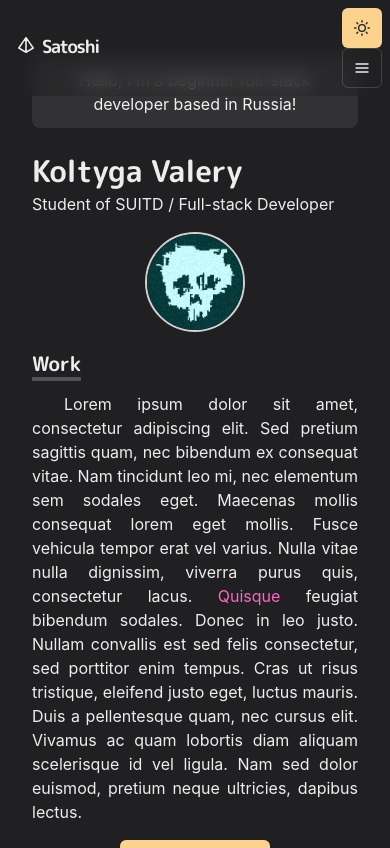
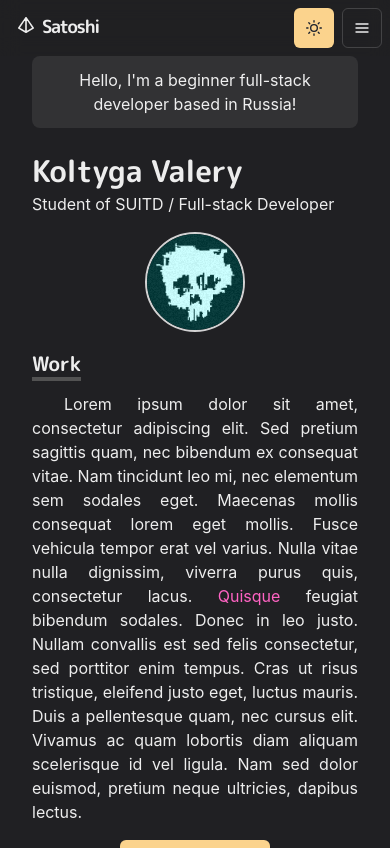
Before and after one commit to uglysatoshi/profile-app, a Next.js app: page / in a window 390 px wide. Shown: the top 848 px of the page. Built offline with nearby package versions, Linux system fonts and the light colour scheme.

Commit message:
fix: (toggle positioning on mobile)

```diff
--- a/components/theme-toggle-button.js
+++ b/components/theme-toggle-button.js
@@ -1,5 +1,5 @@
-import { AnimatePresence, motion } from "framer-motion"
-import { IconButton, useColorMode, useColorModeValue} from "@chakra-ui/react"
+import { AnimatePresence, motion } from 'framer-motion'
+import { IconButton, useColorMode, useColorModeValue } from '@chakra-ui/react'
 import { SunIcon, MoonIcon } from '@chakra-ui/icons'
 
 const ThemeToggleButton = () => {
@@ -8,19 +8,19 @@ const ThemeToggleButton = () => {
     return (
         <AnimatePresence mode='wait' initial={false}>
             <motion.div
+                style={{ display: 'inline-block' }}
                 key={useColorModeValue('light', 'dark')}
-                initial={{y: -20, opacity: 0}}
-                animate={{y: 0, opacity: 1}}
-                exit={{y: 20, opacity: 0}}
-                transition={{duration: 0.2}}
+                initial={{ y: -20, opacity: 0 }}
+                animate={{ y: 0, opacity: 1 }}
+                exit={{ y: 20, opacity: 0 }}
+                transition={{ duration: 0.2 }}
             >
                 <IconButton
                     aria-label="Toggle theme"
                     colorScheme={useColorModeValue('purple', 'orange')}
-                    icon={useColorModeValue(<MoonIcon/>, <SunIcon/>)}
+                    icon={useColorModeValue(<MoonIcon />, <SunIcon />)}
                     onClick={toggleColorMode}
-                >
-                </IconButton>
+                ></IconButton>
             </motion.div>
         </AnimatePresence>
     )
```
